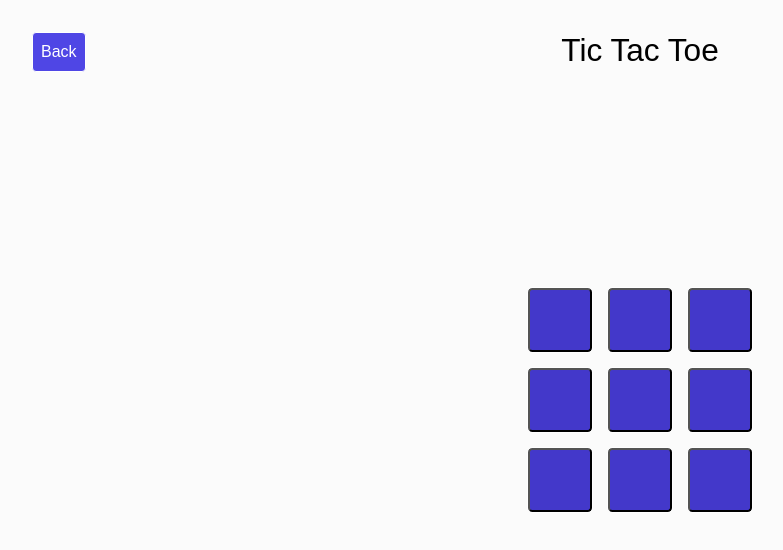
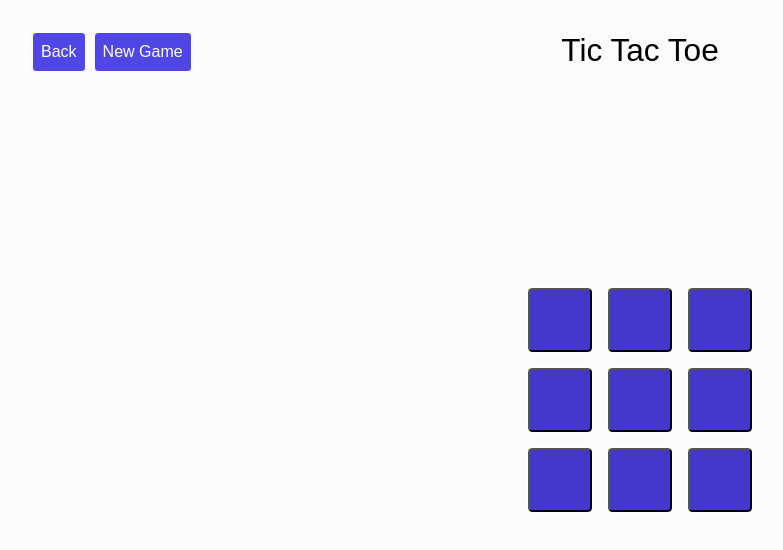
Before and after one commit to zongxilli/mini-games, a React (Create React App) app: page /tictactoe in a window 1280 px wide. Shown: the top 550 px of the page, without its empty margins (0-783 px from the left). Built offline with nearby package versions, Linux system fonts and the light colour scheme; a web font is replaced by a local one.

Commit message:
adjust tic tac toe UI

```diff
--- a/src/views/ticTacToe/ticTacToe.styles.ts
+++ b/src/views/ticTacToe/ticTacToe.styles.ts
@@ -31,4 +31,8 @@ export const BackButtonContainer = styled.div`
   position: absolute;
   top: 2rem;
   left: 2rem;
+
+  display: flex;
+  align-items: center;
+  gap: 0.5rem;
 `;
--- a/src/views/ticTacToe/ticTacToe.tsx
+++ b/src/views/ticTacToe/ticTacToe.tsx
@@ -1,17 +1,16 @@
 import { useEffect, useState } from 'react';
 import { useNavigate } from 'react-router-dom';
 
-import { Body1, Button } from '../../shared';
+import { Button } from '../../shared';
 
 import Board from './components/board';
 import {
   BackButtonContainer,
   Container,
   PageTitleContainer,
-  ResultContainer,
 } from './ticTacToe.styles';
 
-type BoardItem = 'X' | 'O' | '';
+export type BoardItem = 'X' | 'O' | '';
 export type CurrentBoard = [
   BoardItem,
   BoardItem,
@@ -59,7 +58,7 @@ const TicTacToe = () => {
 
   const [currentBoard, setCurrentBoard] = useState<CurrentBoard>(initialBoard);
   const [currentMove, setCurrentMove] = useState(0);
-  const [winner, setWinner] = useState('');
+  const [winner, setWinner] = useState<BoardItem>('');
 
   useEffect(() => {
     const possibleWinner = calculateWinner(currentBoard);
@@ -78,29 +77,23 @@ const TicTacToe = () => {
       <PageTitleContainer>Tic Tac Toe</PageTitleContainer>
       <BackButtonContainer>
         <Button onClick={() => navigate('/')}>Back</Button>
+        <Button
+          onClick={() => {
+            setCurrentBoard(initialBoard);
+            setWinner('');
+          }}
+        >
+          New Game
+        </Button>
       </BackButtonContainer>
 
-      {winner === '' && (
-        <Board
-          currentBoard={currentBoard}
-          setCurrentBoard={setCurrentBoard}
-          currentMove={currentMove}
-          setCurrentMove={setCurrentMove}
-        />
-      )}
-      {winner !== '' && (
-        <ResultContainer>
-          <Body1>Winner is: {winner}!</Body1>
-          <Button
-            onClick={() => {
-              setCurrentBoard(initialBoard);
-              setWinner('');
-            }}
-          >
-            Restart Game
-          </Button>
-        </ResultContainer>
-      )}
+      <Board
+        currentBoard={currentBoard}
+        setCurrentBoard={setCurrentBoard}
+        currentMove={currentMove}
+        setCurrentMove={setCurrentMove}
+        winner={winner}
+      />
     </Container>
   );
 };
```
